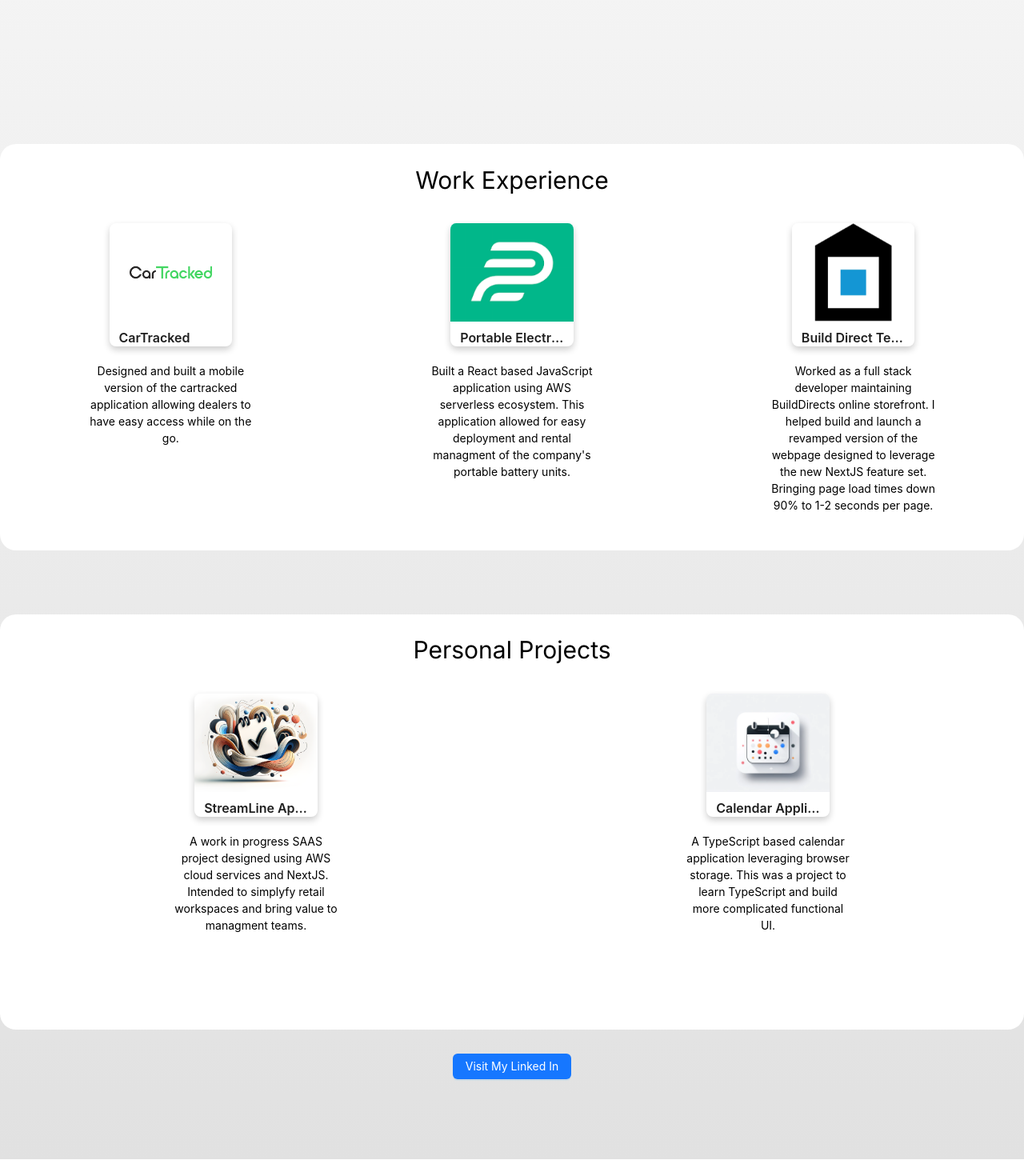
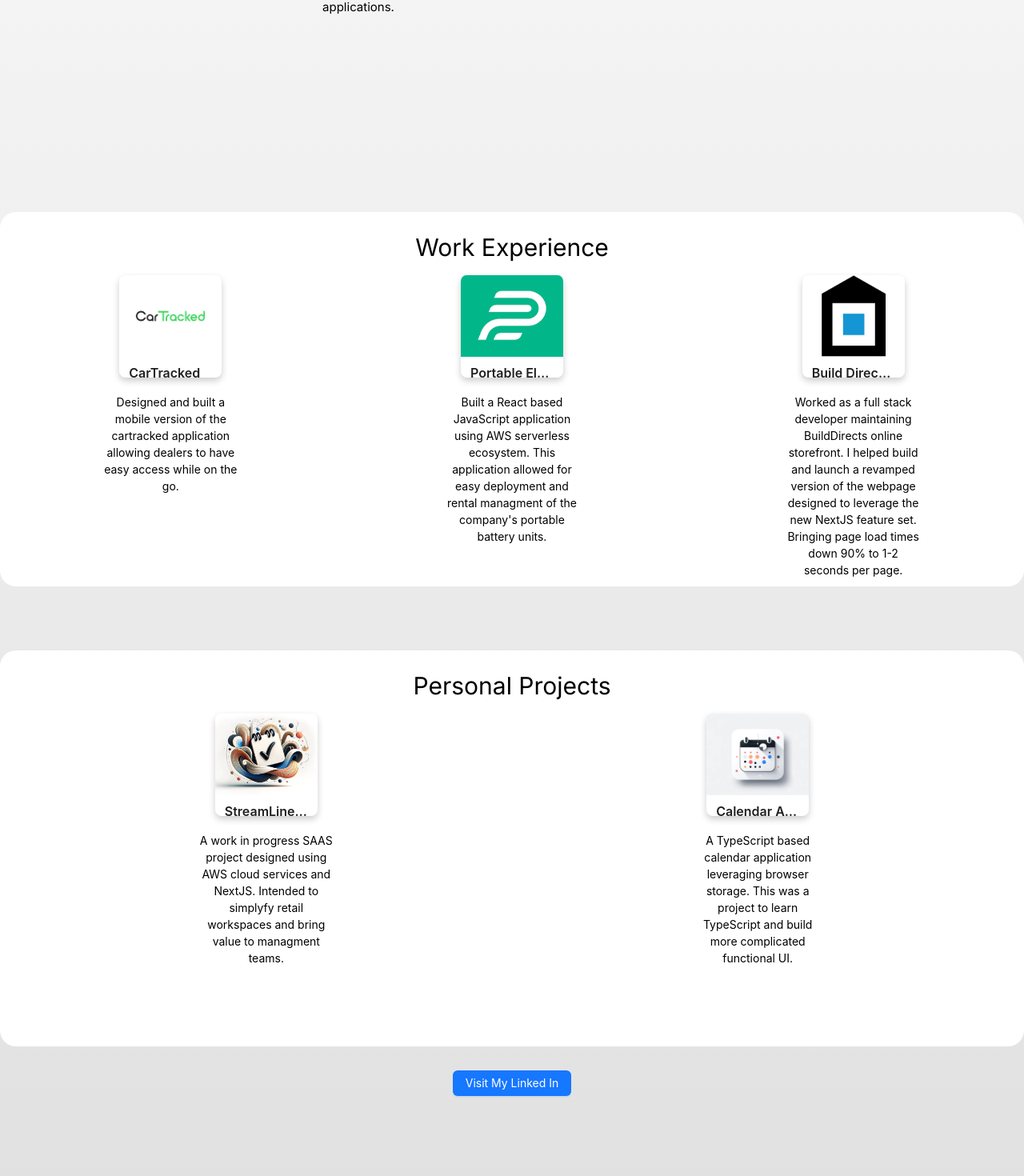
Before and after one commit to colinkirkby/colin, a Next.js app in the folder homepage/: page / in a window 1280 px wide. Shown: the part 877-2347 px from the top of the page at 80% size. Before the commit the page ends 2326 px from the top, so only its background shows below. Built offline with nearby package versions, Linux system fonts and the light colour scheme.

Commit message:
more spacing fixes

```diff
--- a/homepage/app/Client.tsx
+++ b/homepage/app/Client.tsx
@@ -18,8 +18,8 @@ const mobileStyle = {
   boxShadow: "0 4px 8px 0 rgba(0,0,0,0.2)"
 }
 const desktopStyle = {
-  width: "12vw",
-  height: "12vw",
+  width: "10vw",
+  height: "10vw",
   border: "none",
   margin: "auto",
   boxShadow: "0 4px 8px 0 rgba(0,0,0,0.2)"
@@ -389,8 +389,7 @@ export function Client() {
         }
       >
         <Col
-          className="m-5"
-          style={isMobile ? {} : { maxWidth: "16vw", paddingBottom: "10vh" }}
+          style={isMobile ? {} : { maxWidth: "13vw", paddingBottom: "10vh" }}
         >
           <div
             ref={ref5}
@@ -455,7 +454,7 @@ export function Client() {
             </motion.div>
           </div>
         </Col>
-        <Col className="m-5" style={isMobile ? {} : { maxWidth: "16vw" }}>
+        <Col style={isMobile ? {} : { maxWidth: "13vw" }}>
           <div
             ref={ref3}
             style={
@@ -522,7 +521,7 @@ export function Client() {
             </motion.div>
           </div>
         </Col>
-        <Col className="m-5" style={isMobile ? {} : { maxWidth: "16vw" }}>
+        <Col style={isMobile ? {} : { maxWidth: "13vw" }}>
           <div
             ref={ref4}
             style={
@@ -633,12 +632,13 @@ export function Client() {
             ? {}
             : {
                 backgroundColor: "#FFFF",
+                paddingInline: "2vw",
                 borderBottomLeftRadius: "20px",
                 borderBottomRightRadius: "20px"
               }
         }
       >
-        <Col className="m-5" style={isMobile ? {} : { maxWidth: "16vw" }}>
+        <Col style={isMobile ? {} : { maxWidth: "13vw" }}>
           <div
             ref={ref1}
             style={
@@ -707,7 +707,7 @@ export function Client() {
           </div>
         </Col>
 
-        <Col className="m-5" style={isMobile ? {} : { maxWidth: "16vw" }}>
+        <Col style={isMobile ? {} : { maxWidth: "13vw" }}>
           <div
             ref={ref2}
             style={{
--- a/homepage/app/components/analyticsBanner.tsx
+++ b/homepage/app/components/analyticsBanner.tsx
@@ -100,7 +100,7 @@ export const AnalyticsCardButtonLeft: React.FC<
             </p>
           </motion.div>
         </div>
-        <img src={imagePath} alt={headerText} style={{ width: "60%" }} />
+        <img src={imagePath} alt={headerText} style={{ width: "72%" }} />
       </div>
     </Card>
   )
```
